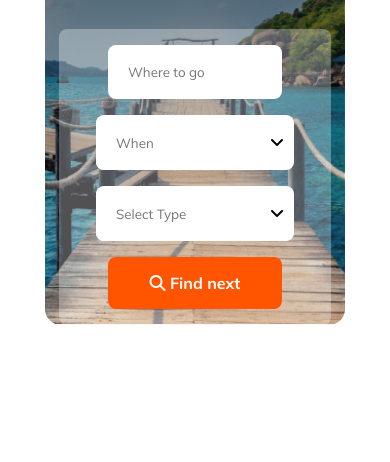
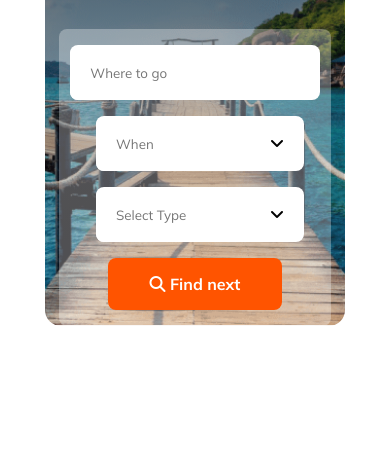
Before and after one commit to Pranta-20-2/B9A2_Peak_travel, a plain HTML site: page index.html in a window 390 px wide. Shown: the part 329-791 px from the top of the page. Drawn offline with Linux system fonts and the light colour scheme.

```diff
--- a/index.html
+++ b/index.html
@@ -43,7 +43,7 @@
                     exquisite cuisine.
                 </p>
                 <div class="head-input flat-display">
-                    <div>
+                    <div class="when">
                         <input type="text" placeholder="Where to go">
                     </div>
                     <div>
--- a/styles/responsive.css
+++ b/styles/responsive.css
@@ -50,11 +50,16 @@
     }
 
     .head-input input {
-        width: fit-content;
+        max-width: 1170px;
+        width: 100%;
         border-radius: 8px;
         height: 52px;
         padding-left: 20px;
         border: none;
+    }
+    .when{
+        max-width: 1170px;
+        width: 100%;
     }
 
     .flat-display {
```
